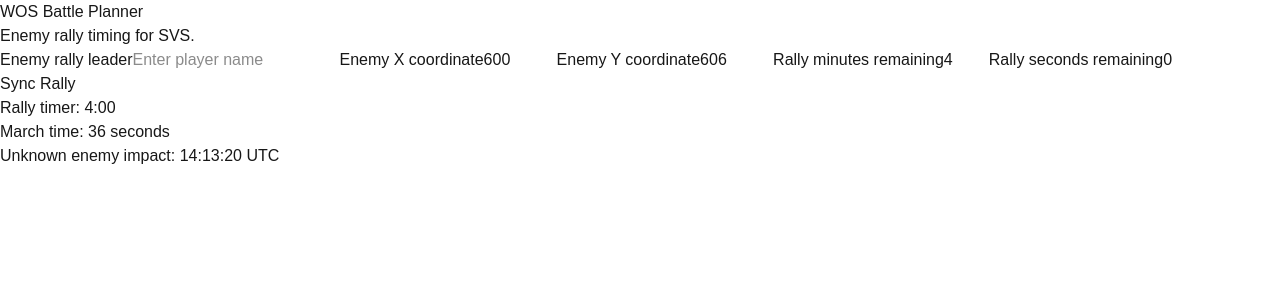
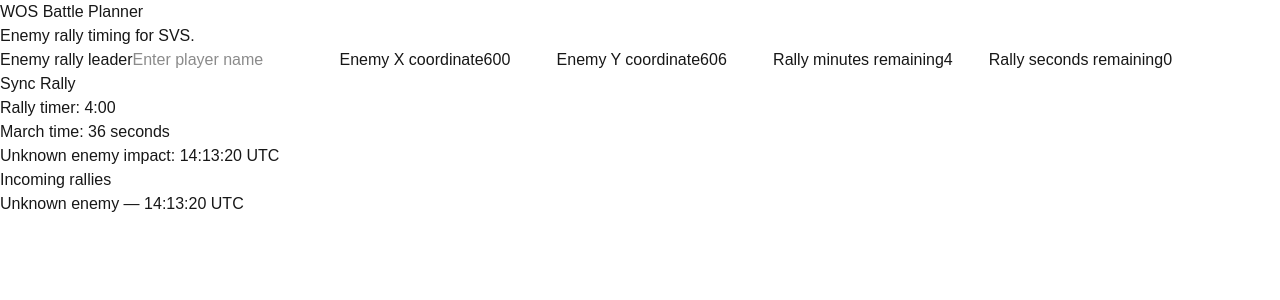
Before and after one commit to henrikivers1/wosvs-app, a Next.js app: page / in a window 1280 px wide. Both pictures are taken after a click on the button "Sync Rally". Shown: the top 300 px of the page. Built offline with nearby package versions, Linux system fonts and the light colour scheme.

Commit message:
feat: add temporary enemy rally list

```diff
--- a/src/app/page.tsx
+++ b/src/app/page.tsx
@@ -3,6 +3,15 @@
 import { useState } from "react";
 import { calculateMarchTime } from "@/lib/marchTime";
 import { calculateImpactTime } from "@/lib/rallyTime";
+
+type EnemyRally = {
+  id: number;
+  enemyName: string;
+  x: number;
+  y: number;
+  marchTime: number;
+  impactTime: Date;
+};
 
 export default function Home() {
   const [enemyName, setEnemyName] = useState("");
@@ -13,7 +22,7 @@ export default function Home() {
   const [seconds, setSeconds] = useState(0);
 
   const [impactTime, setImpactTime] = useState<Date | null>(null);
-
+  const [rallies, setRallies] = useState<EnemyRally[]>([]);
   const marchTime = calculateMarchTime(x, y);
   function syncRally() {
   const calculatedImpactTime = calculateImpactTime(
@@ -22,8 +31,20 @@ export default function Home() {
     seconds,
     marchTime
   );
+  setImpactTime(calculatedImpactTime);
+  const newRally: EnemyRally = {
+  id: Date.now(),
+  enemyName: enemyName || "Unknown enemy",
+  x: x,
+  y: y,
+  marchTime: marchTime,
+  impactTime: calculatedImpactTime,
+};
 
-  setImpactTime(calculatedImpactTime);
+setRallies((currentRallies) => [
+  ...currentRallies,
+  newRally,
+]);
 }
 
   return (
@@ -101,6 +122,23 @@ export default function Home() {
     UTC
   </p>
 )}
+<h2>Incoming rallies</h2>
+
+<ul>
+  {rallies.map((rally) => (
+    <li key={rally.id}>
+      {rally.enemyName} —{" "}
+      {rally.impactTime.toLocaleTimeString("en-GB", {
+        timeZone: "UTC",
+        hour12: false,
+        hour: "2-digit",
+        minute: "2-digit",
+        second: "2-digit",
+      })}{" "}
+      UTC
+    </li>
+  ))}
+</ul>
     </main>
   );
 }
```
